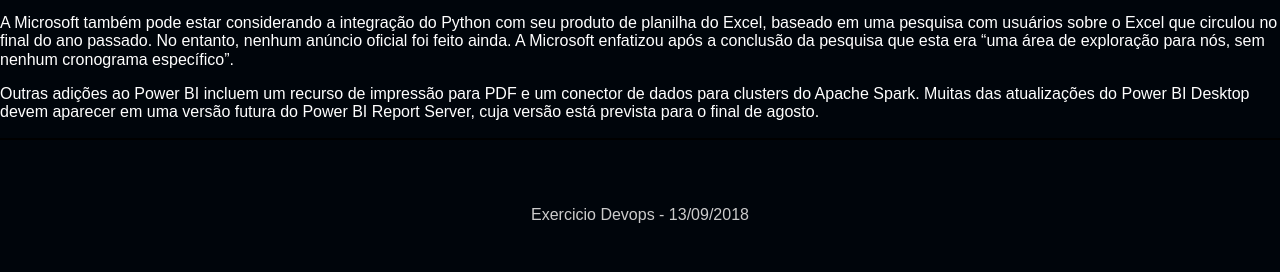
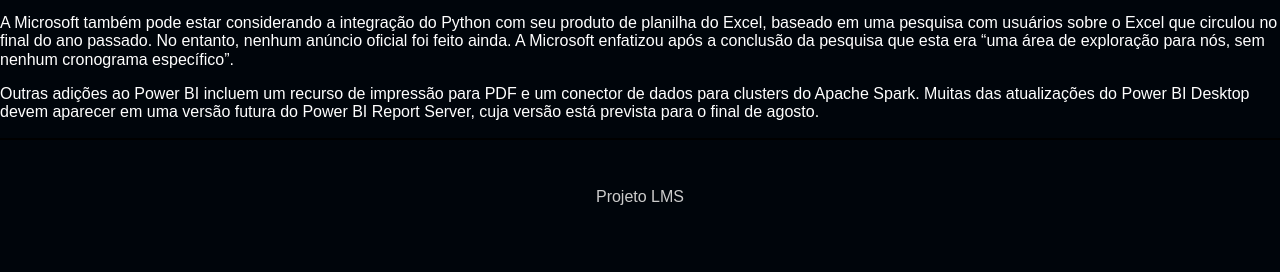
Before and after one commit to ph0980/Projeto-LMS, a Django app: page /noticias in a window 1280 px wide. Shown: the part 873-1145 px from the top of the page. After the commit the page ends 1078 px from the top, so only its background shows below. Run offline with Django 3.2, Linux system fonts and the light colour scheme.

Commit message:
footer modificado

```diff
--- a/core/templates/detalheCurso.html
+++ b/core/templates/detalheCurso.html
@@ -1,5 +1,4 @@
 <html>
-
     <head>
         <meta charset="UTF-8">
         <meta name="viewport" content="width=device-width, initial-scale=1.0">
@@ -72,9 +71,7 @@
             </table>
         </div>
         <footer>
-        <p>Exercicio Devops - 13/09/2018</p>
+            <p>Projeto LMS</p>
         </footer>
-
     </body>
-
 </html>
--- a/core/templates/disciplina.html
+++ b/core/templates/disciplina.html
@@ -1,5 +1,4 @@
 <html>
-
     <head>
         <meta charset="UTF-8">
         <meta name="viewport" content="width=device-width, initial-scale=1.0">
@@ -38,9 +37,7 @@
                 oferecendo o contato com a tecnologia desde o inicio.</p>
         </div>
         <footer>
-        <br>
-        <p>Exercicio Devops - 13/09/2018</p>
+            <p>Projeto LMS</p>
         </footer>
     </body>
-
 </html>
--- a/core/templates/index.html
+++ b/core/templates/index.html
@@ -1,5 +1,4 @@
 <html>
-
     <head>
         <meta charset="UTF-8">
         <meta name="viewport" content="width=device-width, initial-scale=1.0">
@@ -46,10 +45,7 @@
 
         </div>
         <footer>
-        <div class="container">
-            <p>Exercicio Devops - 13/09/2018</p>
-        </div>
+            <p>Projeto LMS</p>
         </footer>
     </body>
-
 </html>
--- a/core/templates/listaCursos.html
+++ b/core/templates/listaCursos.html
@@ -1,5 +1,4 @@
 <html>
-
     <head>
         <meta charset="UTF-8">
         <meta name="viewport" content="width=device-width, initial-scale=1.0">
@@ -51,8 +50,7 @@
             </table>
         </div>
         <footer>
-        <p>Exercicio Devops - 13/09/2018</p>
+            <p>Projeto LMS</p>
         </footer>
     </body>
-
 </html>
--- a/core/templates/noticias.html
+++ b/core/templates/noticias.html
@@ -1,5 +1,4 @@
 <html>
-
     <head>
         <meta charset="UTF-8">
         <meta name="viewport" content="width=device-width, initial-scale=1.0">
@@ -78,9 +77,7 @@
                 está prevista para o final de agosto.</p>
         </div>
         <footer>
-        <br>
-        <p>Exercicio Devops - 13/09/2018</p>
+            <p>Projeto LMS</p>
         </footer>
     </body>
-
 </html>
```
Lines whose indentation alone changed are shown as unchanged.
